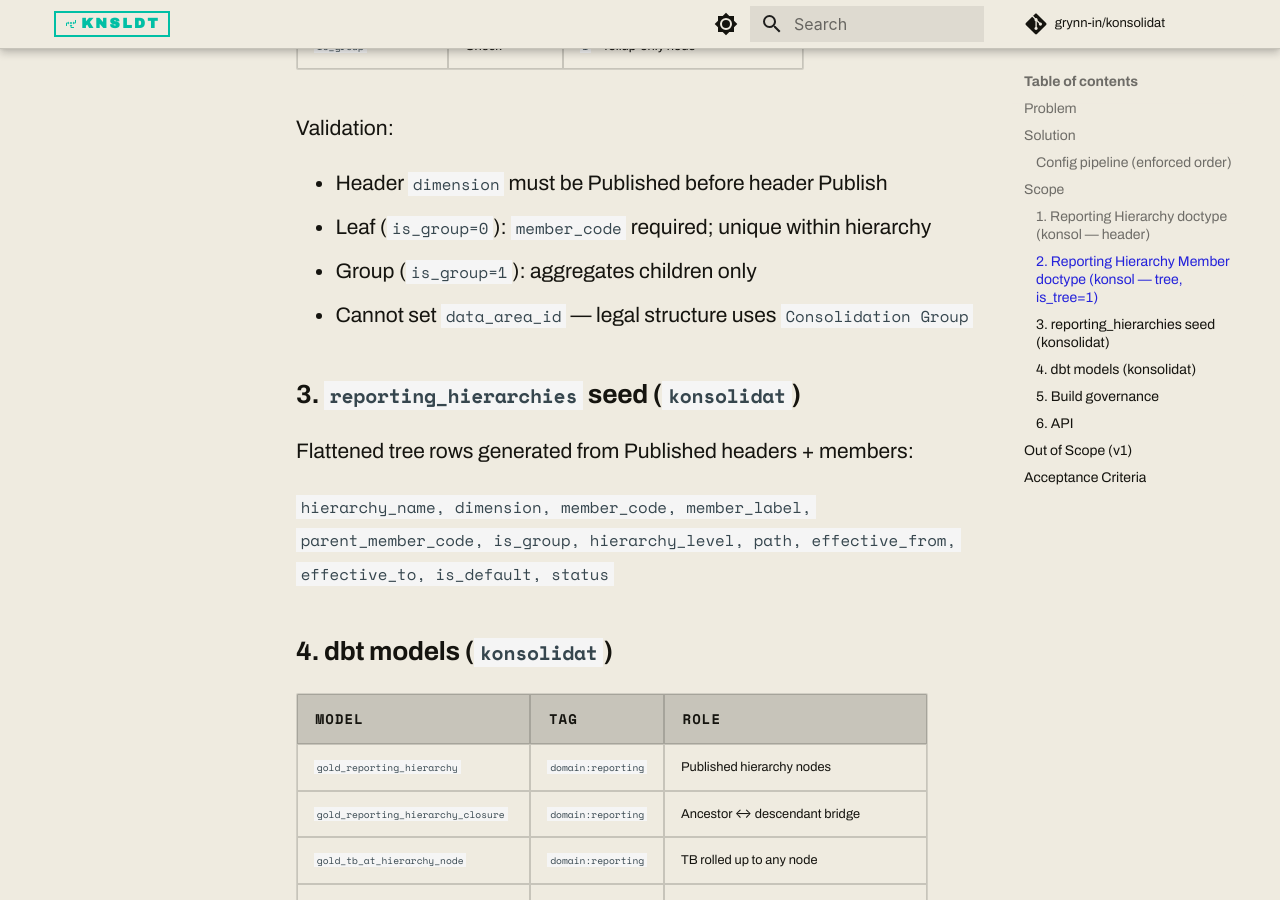
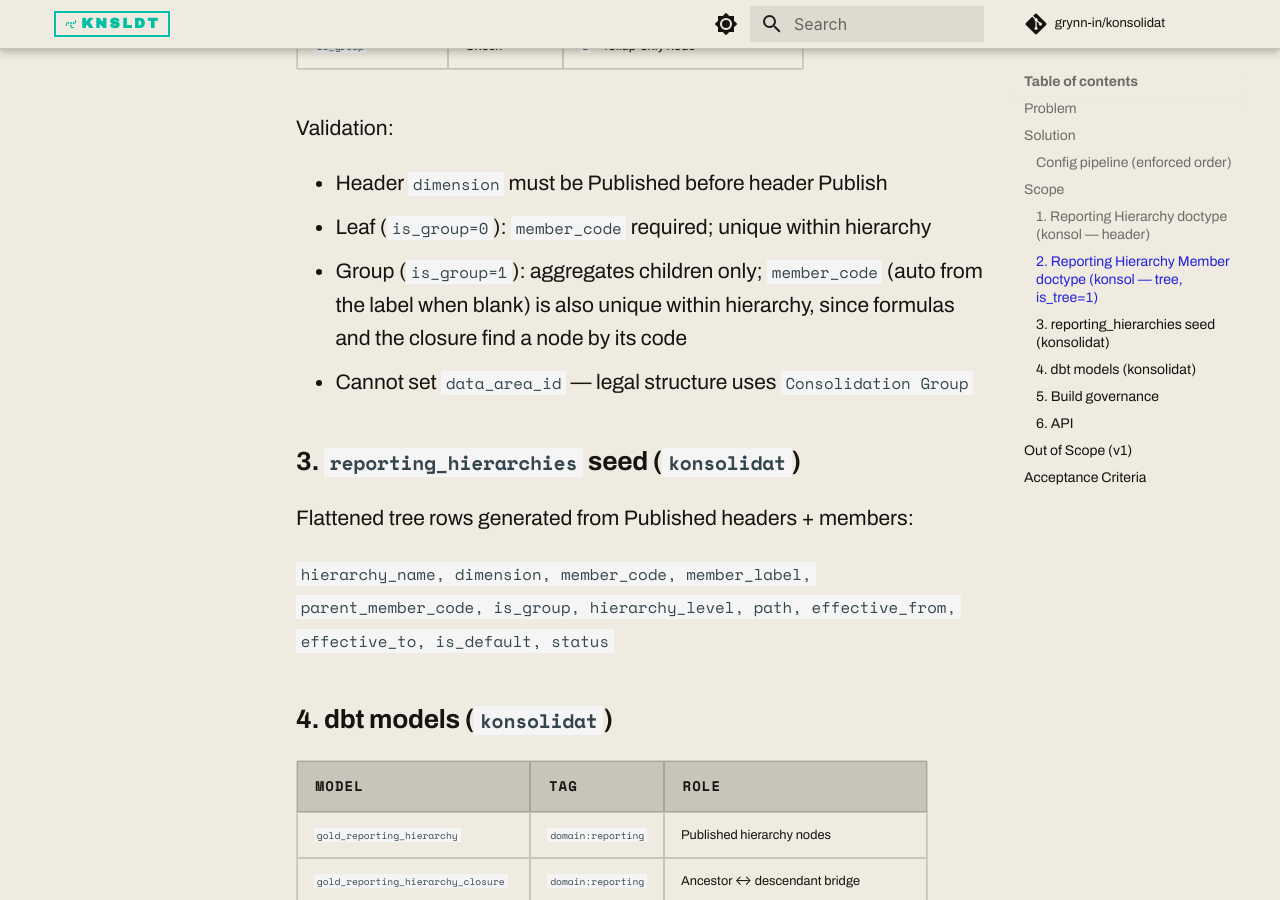
Before and after one commit to grynn-in/konsolidat, an MkDocs documentation site: the page built from docs/prd/PRD-REPORTING-HIERARCHY.md, in a window 1280 px wide and 900 px high, scrolled down 2370 px. Built offline with MkDocs 1.6.1 and Material for MkDocs 9.7.7, drawn with Linux system fonts in a browser that asks for light colours; comment, search, counter and statistics services are not loaded.

Commit message:
docs(prd): group member codes are unique within a hierarchy too
Co-Authored-By: Claude Opus 5 (1M context) <noreply@anthropic.com>
Claude-Session: https://claude.ai/code/session_013WewQKFQgG7o2M3mUDPRR5

```diff
--- a/docs/prd/PRD-REPORTING-HIERARCHY.md
+++ b/docs/prd/PRD-REPORTING-HIERARCHY.md
@@ -57,7 +57,7 @@ Validation:
 
 - Header `dimension` must be Published before header Publish
 - Leaf (`is_group=0`): `member_code` required; unique within hierarchy
-- Group (`is_group=1`): aggregates children only
+- Group (`is_group=1`): aggregates children only; `member_code` (auto from the label when blank) is also unique within hierarchy, since formulas and the closure find a node by its code
 - Cannot set `data_area_id` — legal structure uses `Consolidation Group`
 
 ### 3. `reporting_hierarchies` seed (`konsolidat`)
```
